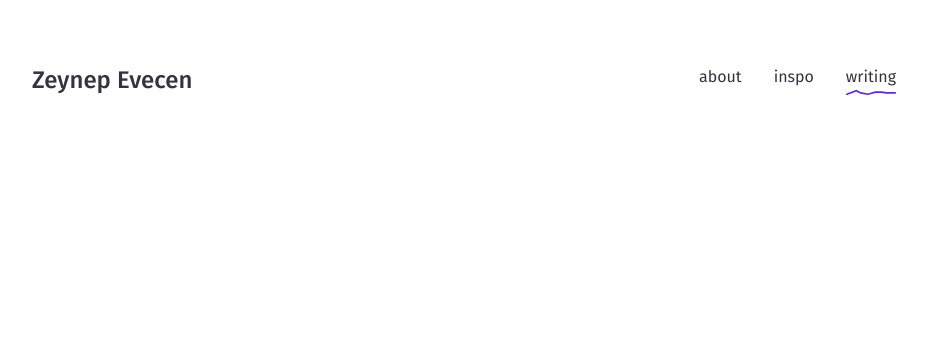
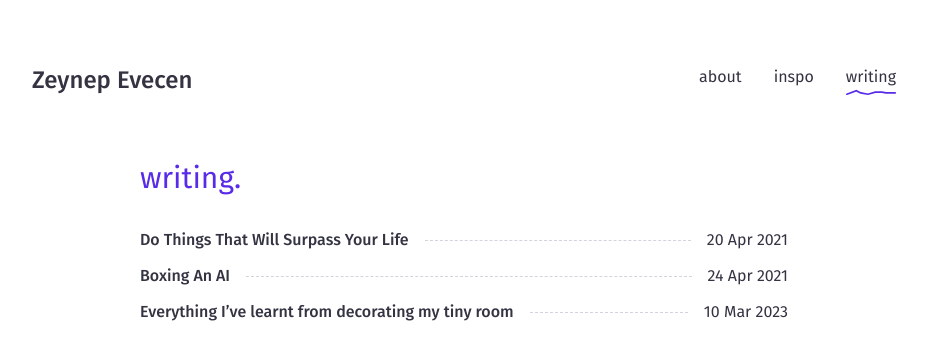
Before and after one commit to reginz/personal-website, a React (Create React App) app: page /writing in a window 1280 px wide. Shown: the top 360 px of the page, without its empty margins (176-1103 px from the left). Built offline with nearby package versions, Linux system fonts and the light colour scheme.

Commit message:
desktop done

```diff
--- /dev/null
+++ b/src/database/decorating.md
@@ -0,0 +1,22 @@
+# Everything I’ve learnt from decorating my tiny room
+
+I have an extremely small bedroom it’s 2x3 meters (approx. 64^2 foot). And I’ve learnt a lot about interior design for small spaces while decorating and designing there. I am not an interior designer or someone with education about this topics. These are just my experiences and advices learnt along the way.
+
+### If you have columns dividing your small room and making it even smaller, try using them to create separate spaces in one room.
+Columns can be really pain in the ass, especially if your space is already small. But I have found a way to use them to my favor. I use them to create separate living areas. In my bedroom, I decided to separate my working space and sleeping space. In my case I have located my desk facing to the wall and window side of the columns, this way I don’t get distracted or wanna go back to bed when I start working.
+Even if it is in the same space your brain doesn’t think of it that way anymore.
+
+### Transform empty holes created by your columns as shelfs.
+Since your space is really small, there is a big possibility that column to wall length will be shorter than the length of your bed; hence the empty useless holes. One practical way to use these holes is to transform them to shelfs or stands for your cup of water. You can basically get a cut-out wood and fix them to your wall. You got yourself a little, cute bed side book shelf or coffee or water stand.
+
+### Use open dressers
+If you need to put your wardrobe in the room, you might want to take a look at IKEA’s open dressers. This is great for small spaces because it creates the illusion of a big space, it gives a space for room to breathe. With closed wardrobes your room will look a lot smaller.
+
+### Small = Cozy
+You can use the disadvantage of living in a small space to an advantage, by adding more coziness into it. There are many accessories and textures you can use to make an area more cozy:
+
+1. **Plants**; greens are always good and some plants coming from your ceiling will make your room look spacier.
+2. **Art**; the key to personalizing a room is art. You can get thrifted art or a one from your family or even you can make it yourself, but the key is it should make you feel at home. This will definitely give your space a personality.
+3. **Plaid fabric**; If you are into Christmas/fireplace kinda cozy, you can always play around with textures and colors. The most iconic texture of that aesthetic is plaid.
+4. **Poping colors**; However if you are more a minimalist, you can use an accent colors in some places to make your room cozier. The key is you should pick warm tones. Otherwise it will not create a cozy effect.
+5. **Wood**; If you are not using a wood colored furniture, you can get a warm wood colored mirror or accessories.
--- a/src/index.css
+++ b/src/index.css
@@ -42,3 +42,11 @@ code {
   margin-bottom: 0.67em;
   color: #333;
 }
+
+.markdown-rendered h3 {
+  font-size: 1.2em;
+  font-weight: 500;
+  margin-top: 0.8em;
+  margin-bottom: 0.67em;
+  color: #333;
+}
--- a/src/pages/Writing.js
+++ b/src/pages/Writing.js
@@ -1,11 +1,30 @@
-import React from 'react';
+import React from "react";
+import Table from "../components/Table";
 
 function Writing(props) {
-    return (
-        <div>
-
-        </div>
-    );
+  const writing = [
+    {
+      name: "Do Things That Will Surpass Your Life",
+      time: "20 Apr 2021",
+      link: "/writing/surpass",
+    },
+    { name: "Boxing An AI", time: "24 Apr 2021", link: "/writing/decorating" },
+    {
+      name: "Everything I’ve learnt from decorating my tiny room",
+      time: "10 Mar 2023",
+      link: "/writing/decorating",
+    },
+  ];
+  return (
+    <div className="w-3/4 m-auto">
+      <h1 className="text-3xl text-[#582BE8] pb-8">writing.</h1>
+      <div className="flex flex-col gap-3">
+        {writing.map((w) => {
+          return <Table first={w.name} last={w.time} link={w.link}></Table>;
+        })}
+      </div>
+    </div>
+  );
 }
 
 export default Writing;
```
